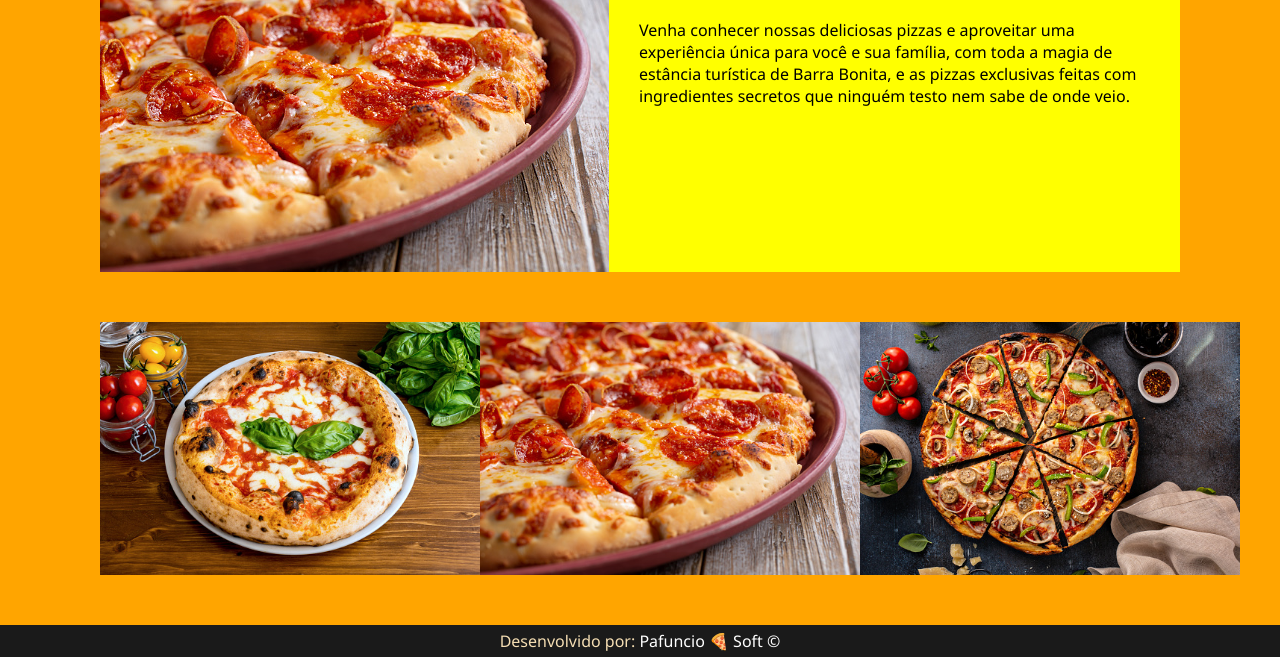
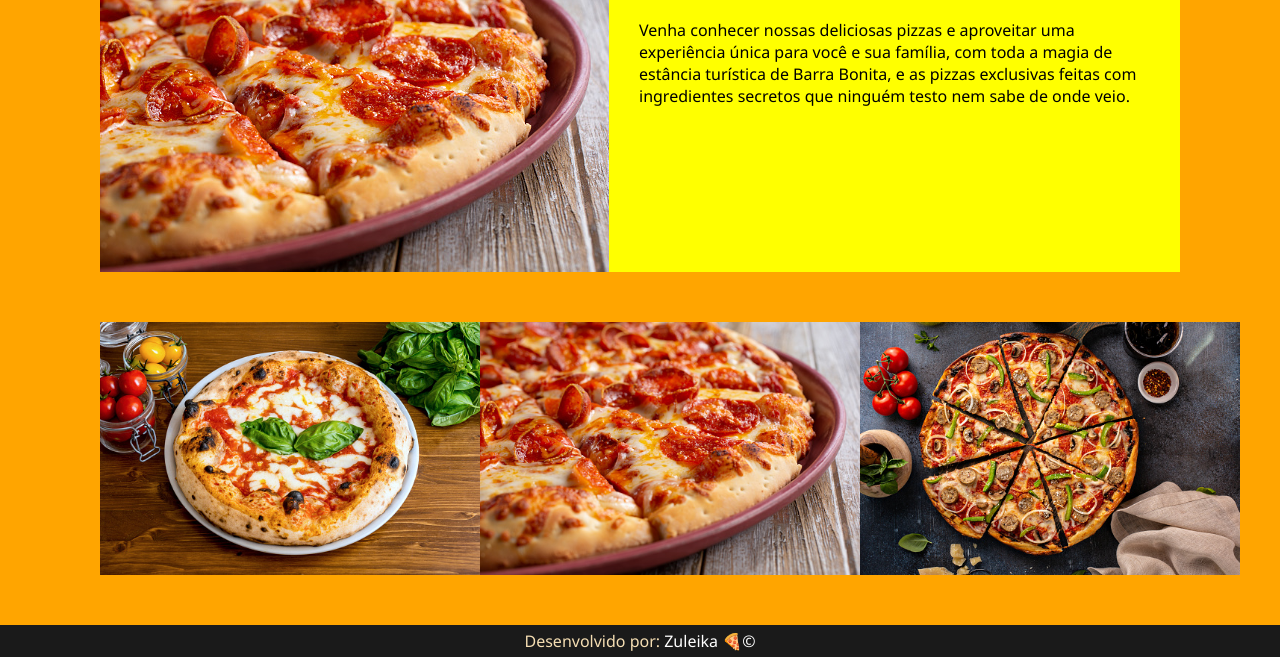
Before and after one commit to Renan-Alexandre-Gregorio/pizza-delicia, a plain HTML site: page index.html in a window 1280 px wide. Shown: the part 317-974 px from the top of the page. Drawn offline with Linux system fonts and the light colour scheme.

Commit message:
Alterando o footer

```diff
--- a/index.html
+++ b/index.html
@@ -45,7 +45,7 @@
 
     <!--rodapé do site-->
     <footer>
-       Desenvolvido por: <a href="a">Pafuncio 🍕 Soft &copy;</a>
+       Desenvolvido por: <a href="a">Zuleika 🍕&copy;</a>
     </footer>
 </body>
 </html>
```
